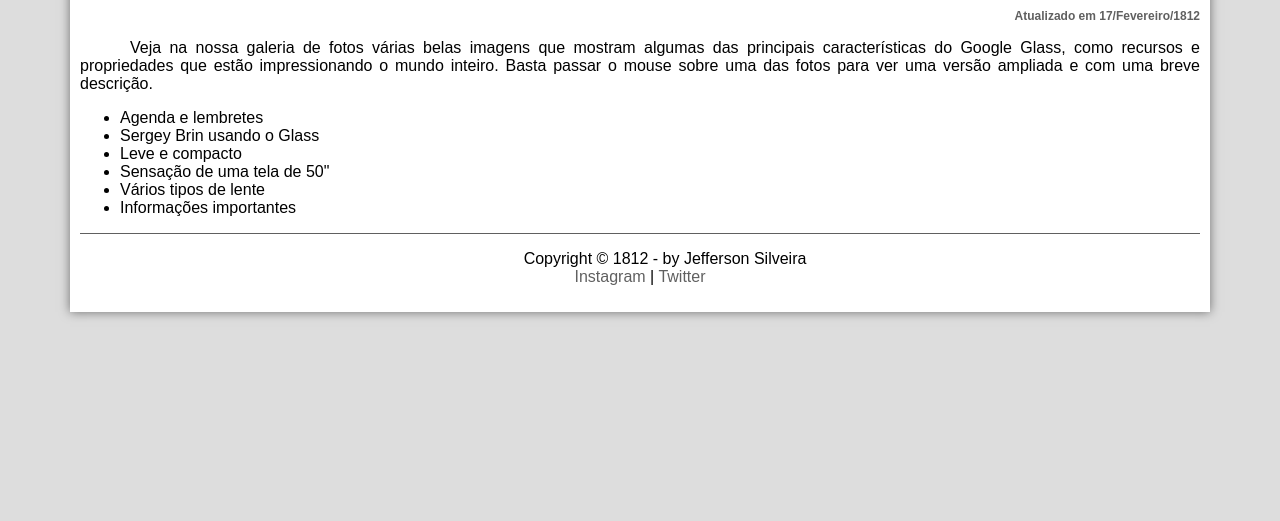
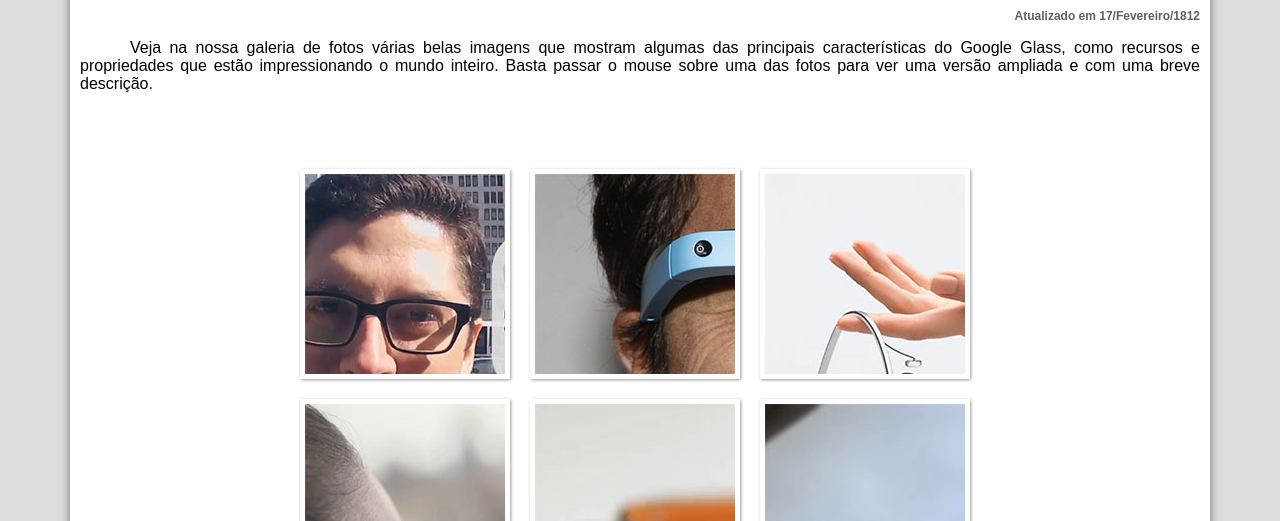
Before and after one commit to jeffersilveira/site-html5-cev, a plain HTML site: page pictures.html in a window 1280 px wide. Shown: the part 279-800 px from the top of the page. Drawn offline with Linux system fonts and the light colour scheme.

Commit message:
commit css pics page

```diff
--- a/pictures.html
+++ b/pictures.html
@@ -43,12 +43,12 @@
                 <p>Veja na nossa galeria de fotos várias belas imagens que mostram algumas das principais características do Google Glass, como recursos e propriedades que estão impressionando o mundo inteiro. Basta passar o mouse sobre uma das fotos para ver uma versão ampliada e com uma breve descrição.</p>
 
                 <ul id="photo-album">
-                    <li id="pic-01"><spam>Agenda e lembretes </spam></li>
-                    <li id="pic-02"><spam>Sergey Brin usando o Glass </spam></li>
-                    <li id="pic-03"><spam>Leve e compacto </spam></li>
-                    <li id="pic-04"><spam>Sensação de uma tela de 50" </spam></li>
-                    <li id="pic-05"><spam>Vários tipos de lente </spam></li>
-                    <li id="pic-06"><spam>Informações importantes </spam></li>
+                    <li id="pic-01"><span>Agenda e lembretes </span></li>
+                    <li id="pic-02"><span>Sergey Brin usando o Glass </span></li>
+                    <li id="pic-03"><span>Leve e compacto </span></li>
+                    <li id="pic-04"><span>Sensação de uma tela de 50" </span></li>
+                    <li id="pic-05"><span>Vários tipos de lente </span></li>
+                    <li id="pic-06"><span>Informações importantes </span></li>
                 </ul>
             </article>
         </section>
--- a/styles/picture.css
+++ b/styles/picture.css
@@ -0,0 +1,48 @@
+@charset "UTF-8";
+
+
+ul#photo-album {
+    width: 700px;
+    margin: 0 auto;
+    padding: 50px;
+    overflow: hidden;
+    list-style: none;
+}
+
+ul#photo-album li {
+    float: left;
+    width: 200px;
+    height: 200px;
+    margin: 10px;
+    border: 5px solid #ffffff;
+    background-color: #ffffff;
+    box-shadow: 1px 1px 3px rgba(0,0,0,.4);
+}
+
+ul#photo-album li span {
+    opacity: 0;
+}
+
+ul#photo-album li#pic-01 {
+    background: url(../images/galeria-01.jpg) no-repeat;
+}
+
+ul#photo-album li#pic-02 {
+    background: url(../images/galeria-02.jpg) no-repeat;
+}
+
+ul#photo-album li#pic-03 {
+    background: url(../images/galeria-03.jpg) no-repeat;
+}
+
+ul#photo-album li#pic-04 {
+    background: url(../images/galeria-04.jpg) no-repeat;
+}
+
+ul#photo-album li#pic-05 {
+    background: url(../images/galeria-05.jpg) no-repeat;
+}
+
+ul#photo-album li#pic-06 {
+    background: url(../images/galeria-06.jpg) no-repeat;
+}
```
